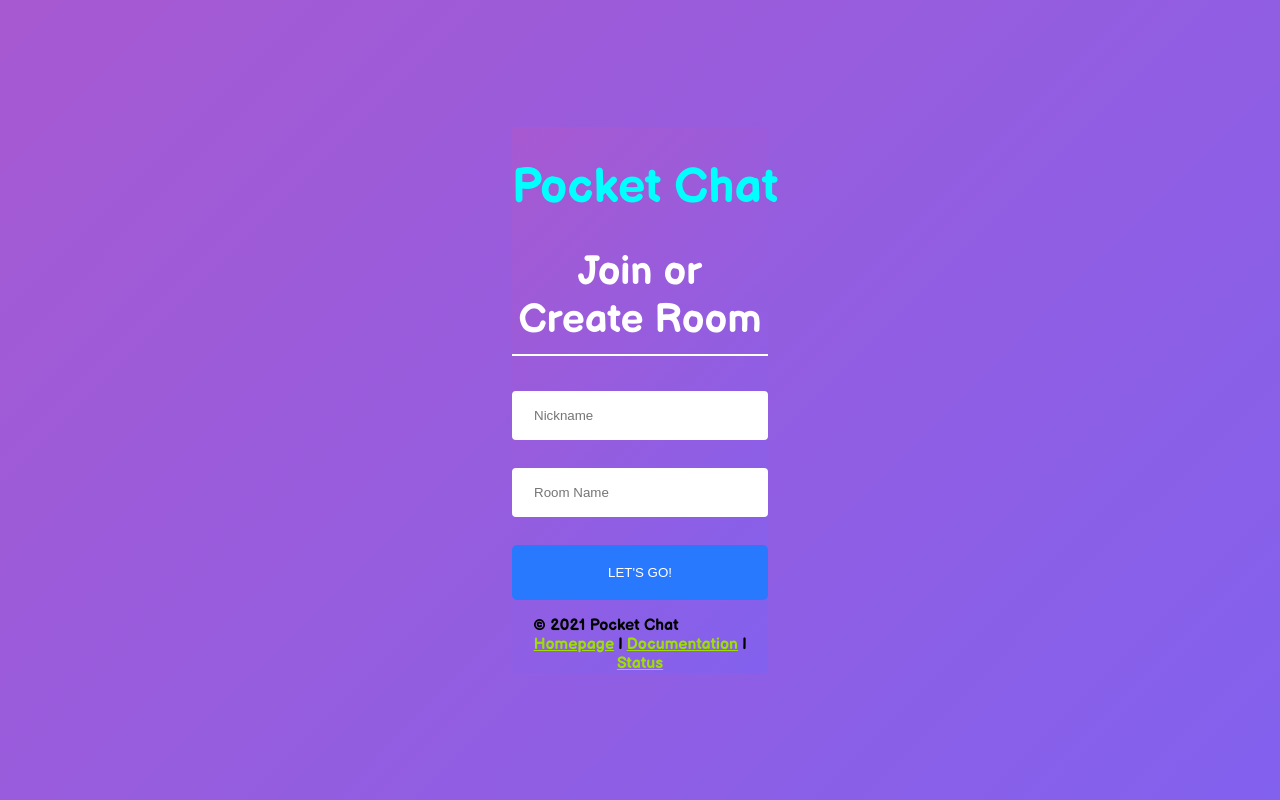
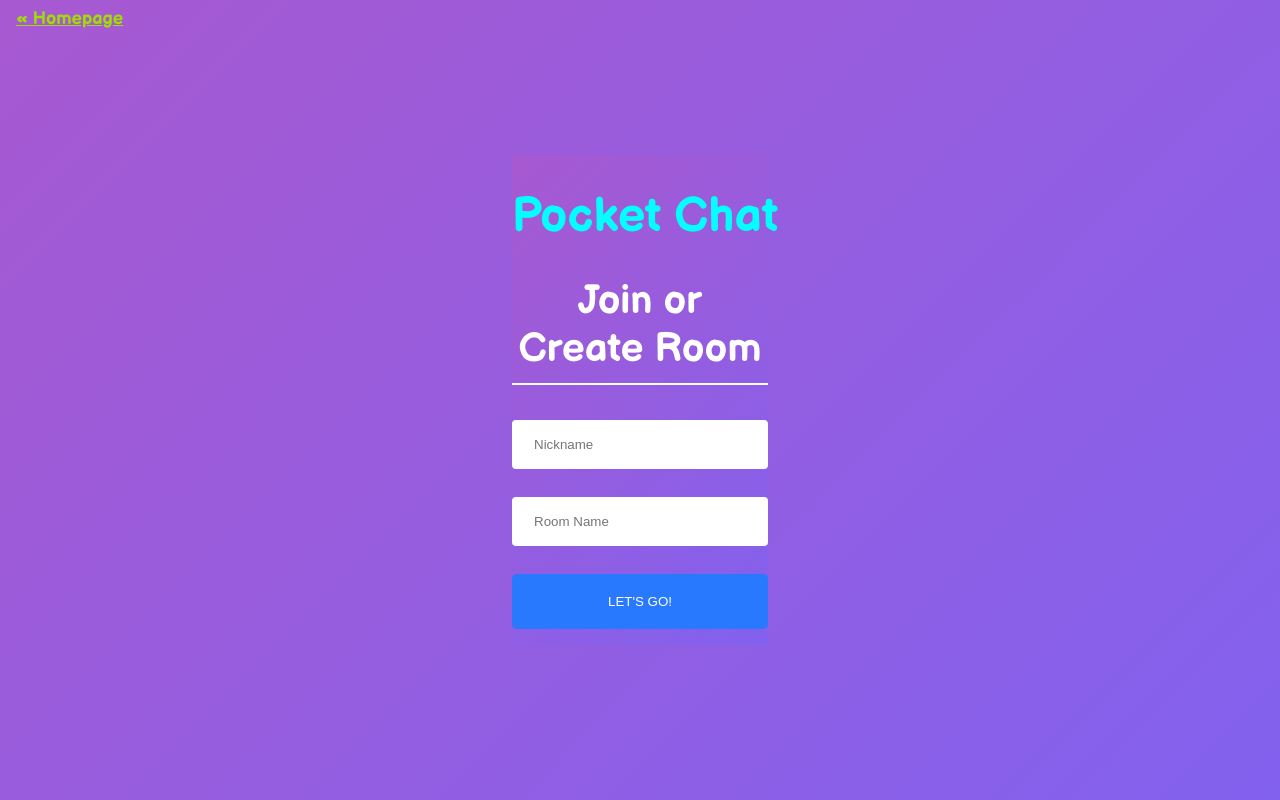
Before and after one commit to Senophyx/pocket-chat-client, a React (Create React App) app: page / in a window 1280 px wide. Built offline with nearby package versions, Linux system fonts and the light colour scheme.

Commit message:
Update Join.js

```diff
--- a/src/components/Join/Join.js
+++ b/src/components/Join/Join.js
@@ -14,6 +14,7 @@ export default function SignIn() {
        <style>
        @import url('https://fonts.googleapis.com/css2?family=Balsamiq+Sans:wght@700&display=swap');
        </style>
+       <a href="https://pocket-chat.xyz/" class="topleft">&laquo; Homepage</a>
        <h1 className="head_logo">Pocket Chat</h1>
        <p> </p>
        <h1 className="heading">Join or Create Room</h1>
@@ -28,9 +29,6 @@ export default function SignIn() {
        <button className={'button mt-20'} type="submit">Let's GO!</button>
      </Link>
      <p> </p>
-     <div class="copyright_footer">
-       © 2021 Pocket Chat &ensp;&ensp;&ensp;&ensp;&ensp;&ensp;&ensp;&ensp;<a href="https://www.pocket-chat.xyz/">Homepage</a> | <a target="_blank" href="https://doc.pocket-chat.xyz/">Documentation</a> | <a target="_blank" href="https://status.pocket-chat.xyz/">Status</a>
-     </div>
    </div>
  </div>
 );
```
